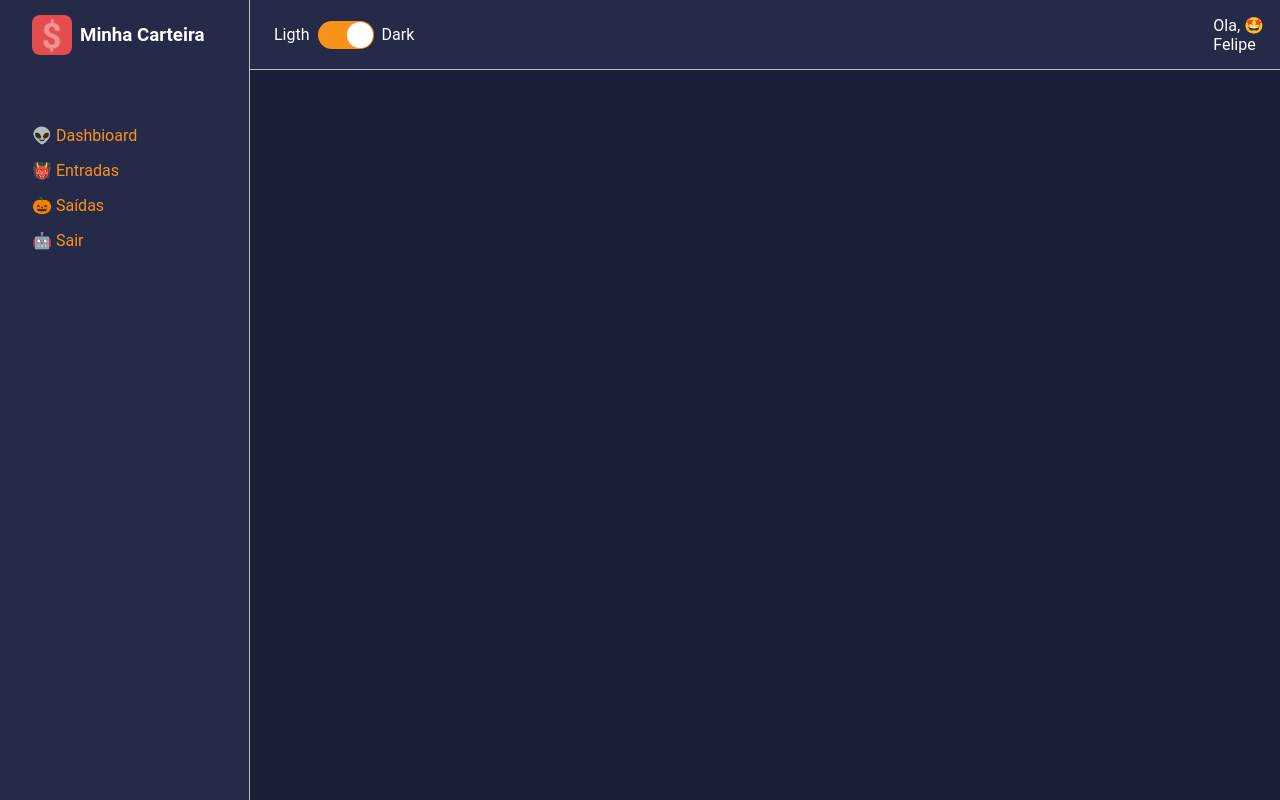
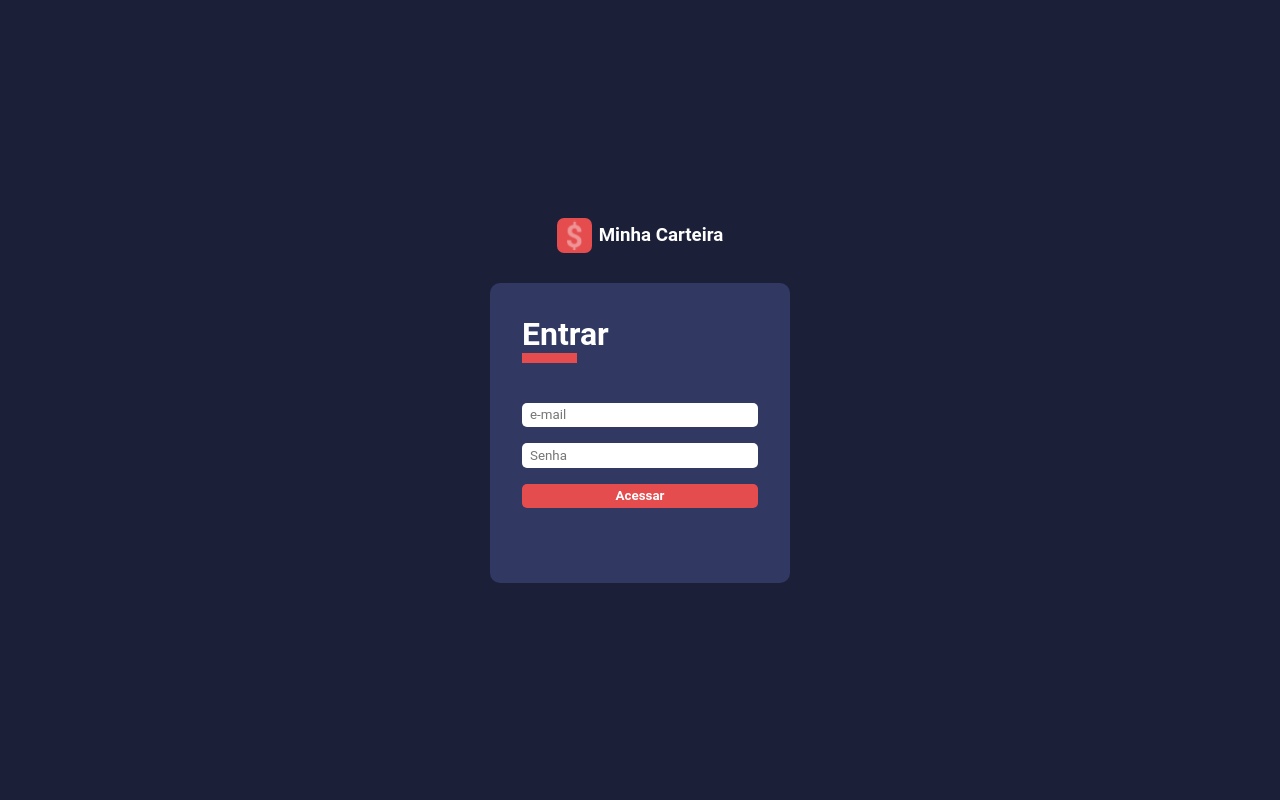
Before and after one commit to felipegrande/dashboard, a React (Create React App) app: page / in a window 1280 px wide. Built offline with nearby package versions, Linux system fonts and the light colour scheme.

Commit message:
ajustes de login/logout

```diff
--- /dev/null
+++ b/src/components/Button/index.tsx
@@ -0,0 +1,17 @@
+
+import { ButtonHTMLAttributes } from 'react';
+import {Container} from'./styles'
+
+type IButtonProps = ButtonHTMLAttributes<HTMLButtonElement>;
+
+const Button: React.FC <IButtonProps> = ({children,...rest}) =>  (
+      <Container {...rest} >
+
+          {children}
+
+      </Container>
+
+    );
+
+
+  export default Button;
--- /dev/null
+++ b/src/components/Button/styles.ts
@@ -0,0 +1,19 @@
+import styled from "styled-components";
+
+export const Container = styled.button`
+    width: 100%;
+    border-radius: 5px;
+    padding: 0.3rem 0.5rem;
+    margin: 0.5rem  0;
+    font-weight: bold;
+    color: ${props => props.theme.color.white};
+    background-color: ${props => props.theme.color.warning};
+    transition: .3s;
+
+    &:hover{
+        opacity: .7;
+    }
+
+
+
+    `;
--- /dev/null
+++ b/src/components/Input/index.tsx
@@ -0,0 +1,13 @@
+
+import { InputHTMLAttributes } from 'react';
+import {Container} from'./styles'
+
+type IinputProps = InputHTMLAttributes<HTMLInputElement>;
+
+const Input: React.FC <IinputProps> = ({...rest}) =>  (
+      <Container {...rest} />
+
+    );
+
+
+  export default Input;
--- /dev/null
+++ b/src/components/Input/styles.ts
@@ -0,0 +1,8 @@
+import styled from "styled-components";
+
+export const Container = styled.input`
+    width: 100%;
+    border-radius: 5px;
+    padding: 0.3rem 0.5rem;
+    margin: 0.5rem  0;
+`;
--- /dev/null
+++ b/src/hooks/auth.tsx
@@ -0,0 +1,54 @@
+import React, {createContext, useState, useContext} from "react";
+
+
+interface IAuthProps{
+    logged?: boolean;
+    signIn?( email: string, password: string): void;
+    sigOut?(): void;
+    children?: React.ReactNode;
+}
+
+
+const AuthContext = createContext<IAuthProps>({} as IAuthProps);
+
+
+const AuthProvider: React.FC<IAuthProps> = ({ children  }) => {
+
+
+    const [logged, setLogged] = useState<boolean>(() => {
+        const isLogged = localStorage.getItem('@minha-carteira:logged');
+
+        return !!isLogged;
+    });
+
+
+    const signIn = (email: string, password: string) => {
+        if(email === 'Felipe@gmail.com' || password === '123'){
+            localStorage.setItem('@minha-carteira:logged', 'true')
+            setLogged(true)
+        }else{
+            alert('Senha ou usuário Inválidos')
+        }
+
+    }
+
+    const sigOut = () =>{
+        localStorage.removeItem('@minha-carteira:logged')
+        setLogged(false)
+    }
+
+    return (
+        <AuthContext.Provider value={{logged  , signIn, sigOut }}>
+            {children}
+
+        </AuthContext.Provider>
+    )
+
+}
+ function useAuth(): IAuthProps{
+    const context = useContext(AuthContext)
+
+    return context
+ }
+
+ export  { AuthProvider ,  useAuth }
--- a/src/index.tsx
+++ b/src/index.tsx
@@ -3,6 +3,7 @@ import ReactDOM from 'react-dom/client';
 import App from './App';
 
 import {ThemeProvider } from './hooks/theme'
+import {AuthProvider } from './hooks/auth'
 import dark from './styles/themes/dark'
 
 
@@ -16,8 +17,11 @@ root.render(
     <ThemeProvider toggleTheme={function (): void {
       throw new Error('');
     } } theme={dark}>
+      <AuthProvider>
 
         <App />
+
+      </AuthProvider>
 
     </ThemeProvider>
 
--- a/src/pages/Signin/index.tsx
+++ b/src/pages/Signin/index.tsx
@@ -1,12 +1,39 @@
+
+import {Container,  Logo,  Form,  FormTitile} from'./styles'
+import { useState } from 'react';
+
+import logo from '../../assets/img/logo.svg'
+import Input from '../../components/Input';
+import Button from '../../components/Button';
 
 
+import {useAuth} from '../../hooks/auth'
 
 
 const Signin: React.FC = () => {
+
+    const [email, setEmail] = useState<string>("a")
+    const [password, setPassoword] = useState<string>("a")
+
+    const {signIn} = useAuth();
+
     return (
-      <p>
-        Dashiboard page
-      </p>
+      <Container>
+        <Logo>
+          <img  src={logo} alt="logo do site"/>
+          <h3>Minha Carteira</h3>
+        </Logo>
+        <Form onSubmit={() => signIn(email , password)}>
+          <FormTitile>
+            Entrar
+          </FormTitile>
+          <Input type="email" required placeholder='e-mail' onChange={(e) => setEmail(e.target.value)}/>
+          <Input type="password" required placeholder='Senha'  onChange={(e) => setPassoword(e.target.value)} />
+          <Button type="submit">Acessar </Button>
+
+
+        </Form>
+      </Container>
     );
   }
 
--- /dev/null
+++ b/src/pages/Signin/styles.ts
@@ -0,0 +1,50 @@
+import styled from "styled-components";
+
+export const Container = styled.div`
+  height: 100vh;
+  display: flex;
+  flex: 1;
+  flex-direction: column;
+  justify-content: center;
+  align-items: center;
+  background-color: ${(props) => props.theme.color.primary};
+`;
+
+export const Logo = styled.div`
+  display: flex;
+  align-items: center;
+  margin-bottom: 30px;
+
+  > h3 {
+    color: ${(props) => props.theme.color.white};
+    margin-left: 7px;
+  }
+
+  > img {
+    width: 35px;
+    height: 35px;
+  }
+`;
+export const Form = styled.form`
+
+    width: 300px;
+    height: 300px;
+    padding: 2rem;
+    border-radius: 10px;
+    background-color: ${props => props.theme.color.tertiary}
+
+
+
+`;
+export const FormTitile = styled.h1`
+    margin-bottom: 2rem;
+
+color: ${(props) => props.theme.color.white};
+  &::after {
+    content: "";
+    display: block;
+    width: 55px;
+
+    border-bottom: 10px solid ${(props) => props.theme.color.warning};
+  }
+`;
--- /dev/null
+++ b/src/routes/auth.routes.tsx
@@ -0,0 +1,13 @@
+import React from "react";
+import { Routes, Route} from 'react-router-dom';
+
+import Signin from "../pages/Signin";
+
+const AuthRoutes: React.FC = () => (
+    <Routes>
+        <Route  path="/"  element={<Signin/>}  />
+
+
+</Routes>
+);
+export default AuthRoutes
--- a/src/routes/index.tsx
+++ b/src/routes/index.tsx
@@ -1,5 +1,5 @@
 import { BrowserRouter } from "react-router-dom";
-import App from "./app.routes";
+import App from "./auth.routes";
 
 
 
```
